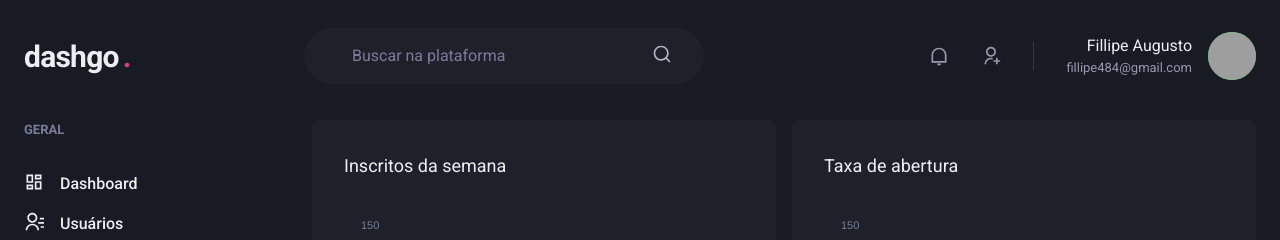
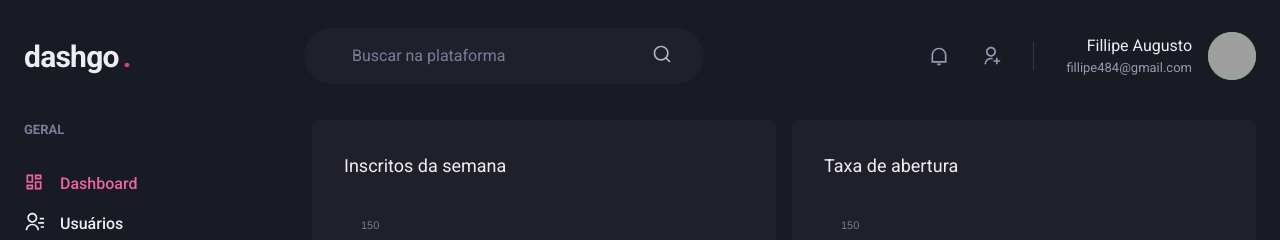
Before and after one commit to fillipeags/dashgo, a Next.js app: page /dashboard in a window 1280 px wide. Shown: the top 240 px of the page. Built offline with nearby package versions, Linux system fonts and the light colour scheme; grey boxes are pictures that could not be loaded.

Commit message:
activelINKS

```diff
--- /dev/null
+++ b/src/components/ActiveLink.tsx
@@ -0,0 +1,29 @@
+import Link, { LinkProps } from "next/link";
+import { useRouter } from "next/router";
+import { cloneElement, ReactElement } from "react";
+
+interface ActiveLinkProps extends LinkProps {
+  children: ReactElement;
+  shouldMatchExactHref?: boolean;
+}
+export function ActiveLink({children, shouldMatchExactHref = false, ...rest}: ActiveLinkProps) {
+  const { asPath} = useRouter()
+
+  let isActive = false;
+
+  if (shouldMatchExactHref && (asPath === rest.href || asPath === rest.as)){
+    isActive = true
+  }
+
+  if (!shouldMatchExactHref && (asPath.startsWith(String(rest.href)) || asPath.startsWith(String(rest.as)) ) ) {
+    isActive = true;
+  }
+
+  return (
+    <Link {...rest}>
+      {cloneElement(children, {
+        color: isActive ? 'pink.400' : 'gray.50'
+      })}
+    </Link>
+  );
+}
--- a/src/components/SideBar/NavLink.tsx
+++ b/src/components/SideBar/NavLink.tsx
@@ -1,16 +1,20 @@
-import { Link, Icon, Text , LinkProps as ChakralinkProps} from "@chakra-ui/react";
+import { Link as ChakraLink, Icon, Text , LinkProps as ChakralinkProps} from "@chakra-ui/react";
 import { ElementType } from "react";
+import { ActiveLink } from "../ActiveLink";
 
 interface NavLinkProps extends ChakralinkProps {
   icon: ElementType;
   children: string;
+  href: string;
 }
 
-export function NavLink({icon, children, ...rest} : NavLinkProps) {
+export function NavLink({icon, children, href, ...rest} : NavLinkProps) {
   return (
-    <Link display="flex" align="center" {...rest}>
-      <Icon as={icon} fontSize="20"/>
-      <Text ml="4" fontWeight="medium">{children}</Text>
-    </Link>
+    <ActiveLink href={href} passHref>
+      <ChakraLink display="flex" align="center" {...rest}>
+        <Icon as={icon} fontSize="20"/>
+        <Text ml="4" fontWeight="medium">{children}</Text>
+      </ChakraLink>
+    </ActiveLink>
   );
 }
--- a/src/components/SideBar/SidebarNav.tsx
+++ b/src/components/SideBar/SidebarNav.tsx
@@ -7,12 +7,12 @@ export function SidebarNav() {
   return (
     <Stack spacing="12" align="flex-start">
       <NavSection title="GERAL">
-        <NavLink icon={RiDashboardLine}>Dashboard</NavLink>
-        <NavLink icon={RiContactsLine}>Usuários</NavLink>
+        <NavLink icon={RiDashboardLine} href="/dashboard">Dashboard</NavLink>
+        <NavLink icon={RiContactsLine} href="/users">Usuários</NavLink>
       </NavSection>
       <NavSection title="AUTOMAÇÃO">
-        <NavLink icon={RiInputMethodLine}>Formulários</NavLink>
-        <NavLink icon={RiGitMergeLine}>Automação</NavLink>
+        <NavLink icon={RiInputMethodLine} href="/forms">Formulários</NavLink>
+        <NavLink icon={RiGitMergeLine} href="/automation">Automação</NavLink>
       </NavSection>
     </Stack>
   )
--- a/src/pages/users/create.tsx
+++ b/src/pages/users/create.tsx
@@ -1,4 +1,5 @@
 import { Box , Flex, Heading, Divider, VStack, SimpleGrid, HStack, Button} from "@chakra-ui/react";
+import Link from "next/link";
 import { Input} from "../../components/Form/Input";
 import { Header } from "../../components/Header";
 import { Sidebar } from "../../components/Sidebar";
@@ -30,7 +31,9 @@ export default function CreateUser() {
 
         <Flex mt="8" justify="flex-end">
           <HStack spacing="4">
-            <Button colorScheme="whiteAlpha">Cancelar</Button>
+            <Link href="/users" passHref>
+              <Button as="a" colorScheme="whiteAlpha">Cancelar</Button>
+            </Link>
             <Button colorScheme="pink">Salvar</Button>
           </HStack>
         </Flex>
```
Also changed, not shown: src/pages/users/index.tsx (+7 -3 lines).
